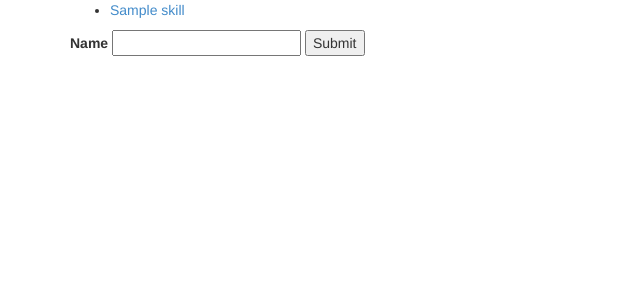
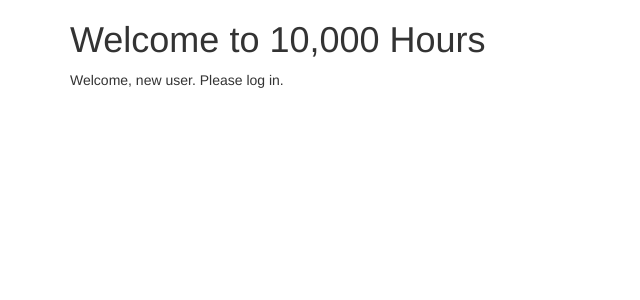
Before and after one commit to rahulgi/ten_thousand_hours, a Django app: page / in a window 1280 px wide. Shown: the top 300 px of the page, without its empty margins (0-640 px from the left). Run offline with Django 3.2, Linux system fonts and the light colour scheme; tables that the repository leaves empty hold one stand-in row (values such as "Sample post"); some libraries are stand-ins or nearby versions.

Commit message:
more login

```diff
--- a/web/templates/index.html
+++ b/web/templates/index.html
@@ -4,16 +4,28 @@
 {% block content %}
 <div id="main-content"></div>
 <div class="container">
-  <ul>
+
+  <h1>Welcome to 10,000 Hours </h1>
+  {% if user.is_authenticated %}
+    <p>Welcome, {{ user.username }}. You are logged in </p>
+    <h3>Your skills</h3>
+    <ul>
     {% for skill in skills %}
-    <li><a href="/skills/{{ skill.id }}/">{{ skill.name }}</a></li>
+    <li><a href="/skills/{{user.username}}/{{ skill.id }}/">{{ skill.name }}</a></li>
     {% endfor %}
   </ul>
-  <form action="/create_skill/" method="POST">
+
+  <h3>Add a new skill</h3>
+    <form action="/create_skill/" method="POST">
     {% csrf_token %}
-    <label for="name">Name</label>
+    <label for="name">Skill Name</label>
     <input type="text" name="name"></input>
     <input type="submit"></input>
   </form>
 </div>
+
+{% else %}
+    <p>Welcome, new user. Please log in.</p>
+{% endif %}
+
 {% endblock %}
--- a/web/urls.py
+++ b/web/urls.py
@@ -4,6 +4,7 @@ urlpatterns = patterns('',
   url('^$', 'web.views.index'),
   url('^create_skill/$', 'web.views.create_skill'),
   url('^skills/(?P<pk>[0-9]+)/$', 'web.views.skill'),
+  url('^skills/(?P<username>[a-z]+)/(?P<pk>[0-9]+)/$', 'web.views.skill'),
   url('^skills/(?P<pk>[0-9]+)/add_time/$', 'web.views.add_skill_time'),
   url('^create_user/$', 'web.views.register'),
 )
--- a/web/views.py
+++ b/web/views.py
@@ -31,7 +31,12 @@ def create_skill(request):
 
 @require_http_methods(['GET'])
 def index(request):
+  print type(request)
+  print request.user.username
+  print request.user.id
   skills = Skill.objects.all()
+  #skills=Skill.object.get(user_id=request.user.id)
+  skills = Skill.objects.all().filter(user_id=request.user.id)
   return render(request, 'index.html', {
     'skills': skills,
   })
```
Also changed, not shown: 1 other file.
